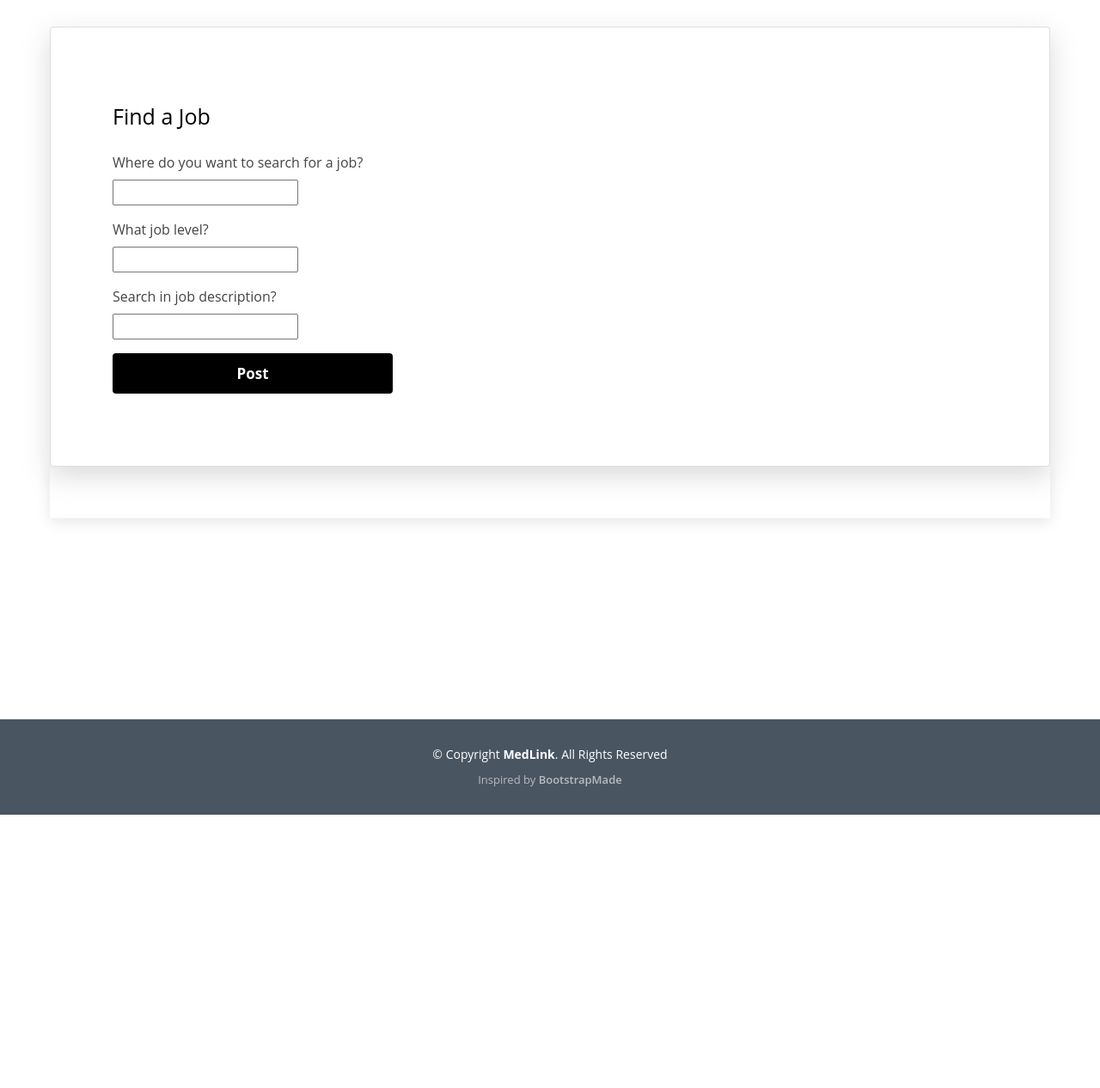
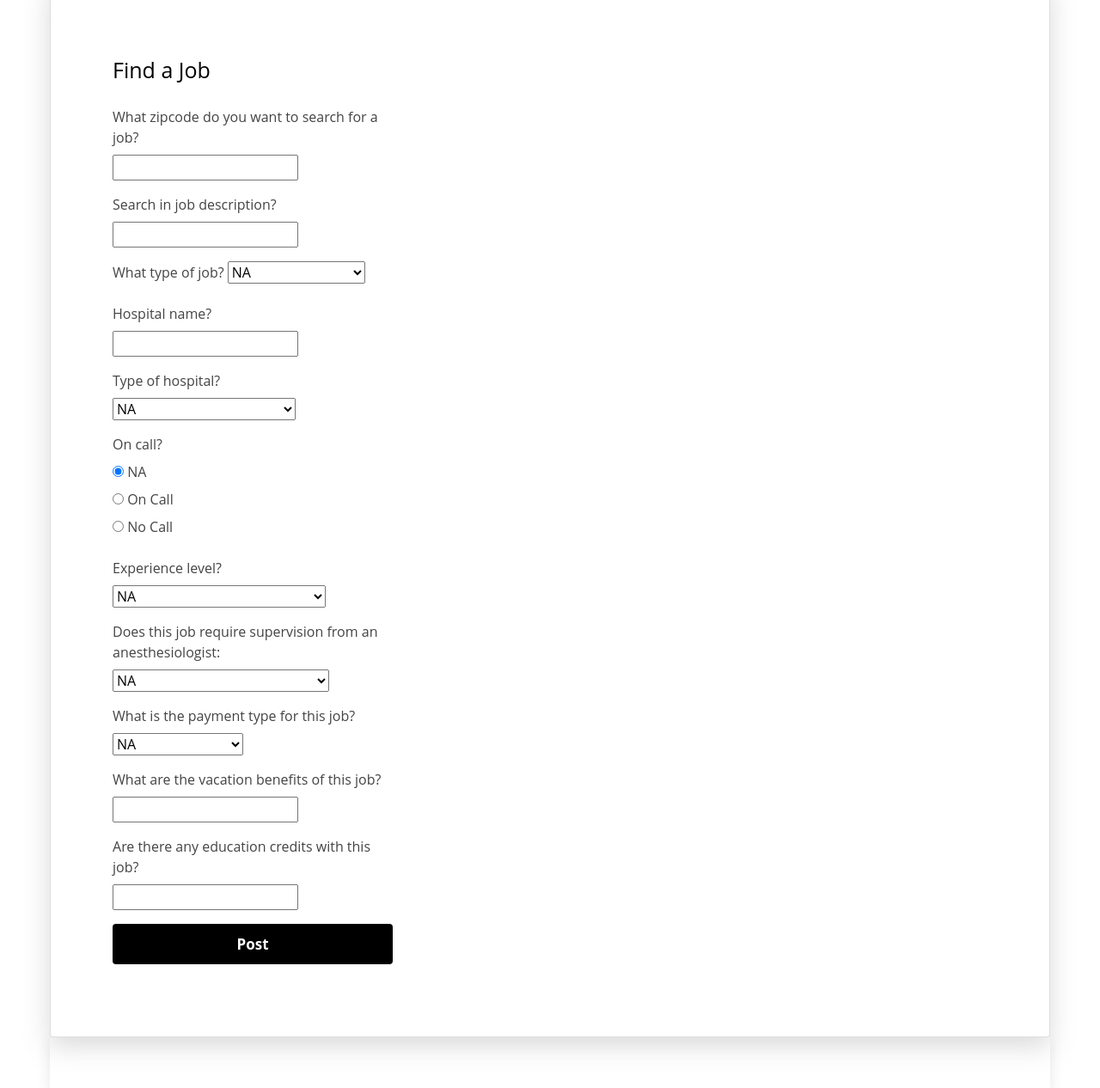
Before and after one commit to MedLink-ND/project, a Django app: page /home/job_query/ in a window 1280 px wide. Shown: the part 83-1349 px from the top of the page at 86% size. Before the commit the page ends 1031 px from the top, so only its background shows below. Run offline with Django 4.2, Linux system fonts and the light colour scheme; data that the repository does not hold is empty; some libraries are stand-ins or nearby versions.

Commit message:
creates entry in applicant table. TODO add profile edit and update hospital job page

```diff
--- a/medlink/home/forms.py
+++ b/medlink/home/forms.py
@@ -6,20 +6,25 @@ from tempus_dominus.widgets import DatePicker, TimePicker, DateTimePicker
 User = get_user_model()
 
 DURATION = (
+    ('', 'NA'),
     ('full-time', 'Full Time'),
     ('part-time', 'Part Time'),
     ('locum', 'Short Term Locum'),
 )
 HOSPITAL = (
+    ('', 'NA'),
     ('outpatient', 'Outpatient'),
     ('inpatient', 'Inpatient'),
-    ('outpatient+inpatient', 'Both outpatient/inpatient')
+    ('outpatient+inpatient', 'Both outpatient/inpatient'),
 )
 ONCALL = (
+    ('', 'NA'),
     ('oncall', 'On Call'),
     ('nocall', 'No Call'),
+
 )
 TIME = (
+    ('', 'NA'),
     (1, '1 AM'),
     (2, '2 AM'),
     (3, '3 AM'),
@@ -46,16 +51,19 @@ TIME = (
     (24, '12 AM'),
 )
 EXPERIENCE = (
+    ('', 'NA'),
     ('gt2', 'Greater than 2 years'),
-    ('new grad', 'New Grad (fewer than 2 years)')
+    ('new grad', 'New Grad (fewer than 2 years)'),
 )
 SUPERVISION = (
+    ('', 'NA'),
     ('no', 'No supervision'),
     ('yes', 'Supervised by anesthesiologist'),
 )
 PAYMENT = (
+    ('', 'NA'),
     ('w2', 'W2'),
-    ('1099', '1099/No Benefits')
+    ('1099', '1099/No Benefits'),
 )
 class JobCreationForm(forms.Form):
 
@@ -149,26 +157,127 @@ class ProfileUpdateHospitalForm(forms.Form):
         label='Hospital Name',
     )
 
+
+class SearchByDate(forms.Form):
+    start_time_contains = forms.DateTimeField(
+        label='What is the start date?',
+        widget=DatePicker(
+            options={
+                'minDate': '2021-01-01',
+                'maxDate': '2030-01-01',
+            },
+            attrs={
+                'append': 'fa fa-calendar',
+                'icon_toggle': True,
+            },
+        ),
+    )
+    end_time_contains = forms.DateTimeField(
+        label='What is the end date?',
+        widget=DatePicker(
+            options={
+                'minDate': '2021-01-01',
+                'maxDate': '2030-01-01',
+            },
+            attrs={
+                'append': 'fa fa-calendar',
+                'icon_toggle': True,
+            },
+        ),
+    )
+    locum_shift_day = forms.CharField(
+        label='For locum: How many days in a week?'
+    )
+    locum_shift_hour = forms.CharField(
+        label='For locum: How many hours in a day?'
+    )
+
 class JobSearchForm(forms.Form):
 
     def __init__(self, * args, **kwargs):
         super(JobSearchForm, self).__init__(*args, **kwargs)
 
     ##### BASIC SEARCH QUERIES ########
-    location_contains = forms.CharField(
-        label="Where do you want to search for a job?",
+    #location_contains = forms.CharField(
+    #    label="What city or town do you want to search for a job?",
+    #    required = False
+    #)
+
+    zip_contains = forms.CharField(
+        label="What zipcode do you want to search for a job?",
         required = False
     )
 
-    level_contains = forms.CharField(
-        label='What job level?',
-        required = False
-    )
+    #level_contains = forms.CharField(
+    #    label='What job level?',
+    #    required = False
+    #)
 
     description_contains = forms.CharField(
         label='Search in job description?',
         required = False
     )
+
+    #########
+    type_contains = forms.CharField(
+        label='What type of job?',
+        widget=forms.Select(choices=DURATION),
+        required = False
+    )
+
+    if(type_contains=='full-time'):
+        locum_shift_day = forms.CharField(
+            label='For locum: How many days in a week?'
+        )
+    ##job_location_zipcode = forms.IntegerField(
+    ##    label='Job loca? (Enter zipcode of hospital)',
+    ##)
+    hospital_contains = forms.CharField(
+        label='Hospital name?',
+        required = False
+    )
+    hospital_type_contains = forms.CharField(
+        label="Type of hospital?",
+        widget=forms.Select(choices=HOSPITAL),
+        required = False
+    )
+    on_call_contains = forms.CharField(
+        label="On call?",
+        widget=forms.RadioSelect(choices=ONCALL),
+        required = False
+    )
+
+    experience_contains = forms.CharField(
+        label='Experience level?',
+        widget=forms.Select(choices=EXPERIENCE),
+        required = False
+    )
+    supervision_contains = forms.CharField(
+        label='Does this job require supervision from an anesthesiologist',
+        widget=forms.Select(choices=SUPERVISION),
+        required = False
+    )
+    payment_contains = forms.CharField(
+        label='What is the payment type for this job?',
+        widget=forms.Select(choices=PAYMENT),
+        required = False
+    )
+    vacation_contains = forms.CharField(
+        label='What are the vacation benefits of this job?',
+        required = False
+    )
+    education_money_contains = forms.CharField(
+        label='Are there any education credits with this job?',
+        required = False
+    )
+
+
+
+
+
+
+
+    ##########
 
 class JobUpdateForm(forms.Form):
 
--- a/medlink/home/templates/job_query.html
+++ b/medlink/home/templates/job_query.html
@@ -53,19 +53,19 @@
                                     <div class="address">
                                         <!--<i class="bi bi-geo-alt"></i>-->
                                         <p>{{ job.job_location_hospital }}</p>
-                                        <p>{{ journal.job_address }}</p>
+                                        <p>{{ job.job_address }}</p>
                                     </div>
 
                                 <div class="email">
                                     <!--<i class="bi bi-envelope"></i>-->
                                     <p>Job Information:</p>
-                                    <p>Level: {{ job.job_level }}</p>
+                                    <p>Level: </p>
                                     <p></p>
                                 </div>
 
                                 <div class="entry-content">
                                     <p>
-                                        Description: {{ journal.job_description }}
+                                        Description: {{ job.job_description }}
                                     </p>
                                 </div>
 
@@ -100,7 +100,14 @@
 
                             </div>
                     <hr/>
+
+                    <!-- APPLY FOR JOB -->
+
+                    <button type="button" ><a href="application/{{ job.id }}">Apply</a> </button>
+
                     {% endfor %}
+
+
             </article>
 
             </div>
--- a/medlink/home/urls.py
+++ b/medlink/home/urls.py
@@ -14,4 +14,5 @@ urlpatterns = [
     path(r'hospital/profile_update/', views.profile_update, name='profile_update'),
     path(r'logout/', views.log_out, name='logout'),
     path(r'job_query/', views.job_query, name='job_query'),
+    url(r'job_query/application/(?P<job_id>\d+)/$', views.application),
 ]
--- a/medlink/home/views.py
+++ b/medlink/home/views.py
@@ -4,7 +4,8 @@ from django.core.exceptions import MultipleObjectsReturned
 from django.shortcuts import redirect, render
 from django.http import HttpResponse, HttpResponseRedirect
 from .forms import JobCreationForm, JobSearchForm, ProfileUpdateHospitalForm, JobUpdateForm
-from .models import JobInfo
+from .models import JobInfo, JobApplicants
+import datetime
 
 User = get_user_model()
 
@@ -108,19 +109,59 @@ def job_query(request):
         context['form'] = form
         if form.is_valid():
             cd = form.cleaned_data
-            location_contains_query = cd['location_contains']
-            level_contains_query = cd['level_contains']
+            #location_contains_query = cd['location_contains']
+            zip_contains_query = cd['zip_contains']
+            #level_contains_query = cd['level_contains']
             description_contains_query = cd['description_contains']
+            ### new queries
+            type_contains_query = cd['type_contains']
+            hospital_contains_query = cd['hospital_contains']
+            hospital_type_contains_query = cd['hospital_type_contains']
+            on_call_contains_query = cd['on_call_contains']
+            experience_contains_query = cd['experience_contains']
+            supervision_contains_query = cd['supervision_contains']
+            payment_contains_query = cd['payment_contains']
+            vacation_contains_query = cd['vacation_contains']
+            education_money_contains_query = cd['education_money_contains']
 
-            if location_contains_query != '' and location_contains_query is not None:
-                qs = qs.filter(job_location_hospital__icontains=location_contains_query)
-                qs = qs.filter(job_location_city__icontains=location_contains_query)
+            ### by location
+            if zip_contains_query != '' and zip_contains_query is not None:
+                #qs = qs.filter(job_location_hospital__icontains=location_contains_query)
+                qs = qs.filter(job_location_zipcode__icontains=zip_contains_query)
 
-            if level_contains_query != '' and level_contains_query is not None:
-                qs = qs.filter(job_level__icontains=level_contains_query)
+            #if level_contains_query != '' and level_contains_query is not None:
+            #    qs = qs.filter(job_level__icontains=level_contains_query)
 
             if description_contains_query != '' and description_contains_query is not None:
                 qs = qs.filter(job_description__icontains=description_contains_query)
+
+            ### new queries
+            if type_contains_query != '' and type_contains_query is not None:
+                qs = qs.filter(job_type__icontains=type_contains_query)
+
+            if hospital_contains_query != '' and hospital_contains_query is not None:
+                qs = qs.filter(job_hospital__icontains=hospital_contains_query)
+
+            if hospital_type_contains_query != '' and hospital_type_contains_query is not None:
+                qs = qs.filter(hospital_type__icontains=hospital_type_contains_query)
+
+            if on_call_contains_query != '' and on_call_contains_query is not None:
+                qs = qs.filter(job_on_call__icontains=on_call_contains_query)
+
+            if experience_contains_query != '' and experience_contains_query is not None:
+                qs = qs.filter(job_experience__icontains=experience_contains_query)
+
+            if supervision_contains_query != '' and supervision_contains_query is not None:
+                qs = qs.filter(job_supervision__icontains=supervision_contains_query)
+
+            if payment_contains_query != '' and payment_contains_query is not None:
+                qs = qs.filter(job_payment__icontains=payment_contains_query)
+
+            if vacation_contains_query != '' and vacation_contains_query is not None:
+                qs = qs.filter(job_vacation__icontains=vacation_contains_query)
+
+            if education_money_contains_query != '' and education_money_contains_query is not None:
+                qs = qs.filter(education_money__icontains=education_money_contains_query)
 
     else:
         form = JobSearchForm()
@@ -160,3 +201,38 @@ def hospital_update_job(request, job_id):
         form = JobUpdateForm()
 
     return render(request, 'job_update.html', {'form': form})
+
+
+def application(request, job_id):
+    job = JobInfo.objects.filter(id=job_id)[0]
+    user = get_user_model()
+    currUser = user.objects.filter(email=request.user.email)
+    currUserID = getattr(currUser[0], 'id')
+
+    #application_info = JobApplicants(
+    #    job_id = job,
+    #    user_id = currUserID,
+        #application_date = datetime.date()
+    #)
+
+    JobApplicants.objects.create(user_id=currUserID, job_id=job)
+
+
+    #application_info.save()
+    #job = JobInfo.objects.filter(id=job_id)
+
+    #if request.method == 'POST':
+        #form = ApplicationCreationForm(request.POST)
+
+
+
+        #form = ProfileUpdateForm(request.POST)
+        # ADD LATER TODO: see profile
+        # if form.is_valid():
+
+    ### Connect worker to job
+    # job.update(job_applicant = user)
+
+    ### when click applies url with job id again and user id and send email
+
+    return render(request, 'application.html')
```
Also changed, not shown: medlink/home/models.py (+9 -0 lines), medlink/home/templates/application.html (added, +57 -0 lines), medlink/search/views.py (added, +18 -0 lines), medlink/home/migrations/0002_auto_20210419_0211.py (added), medlink/home/migrations/0002_jobinfo_base_rofile.py (deleted), medlink/home/migrations/0003_auto_20210404_2359.py (deleted), medlink/home/migrations/0004_jobinfo_job_category.py (deleted), medlink/home/migrations/0005_jobinfo_job_duration.py (deleted), medlink/home/migrations/0006_jobinfo_job_start_month.py (deleted), medlink/home/migrations/0007_jobinfo_job_start_year.py (deleted), medlink/home/migrations/0008_auto_20210412_0107.py (deleted), medlink/home/migrations/0009_auto_20210412_0115.py (deleted), medlink/login/migrations/0005_auto_20210419_0206.py (added), medlink/signup/migrations/0007_auto_20210419_0206.py (added).
